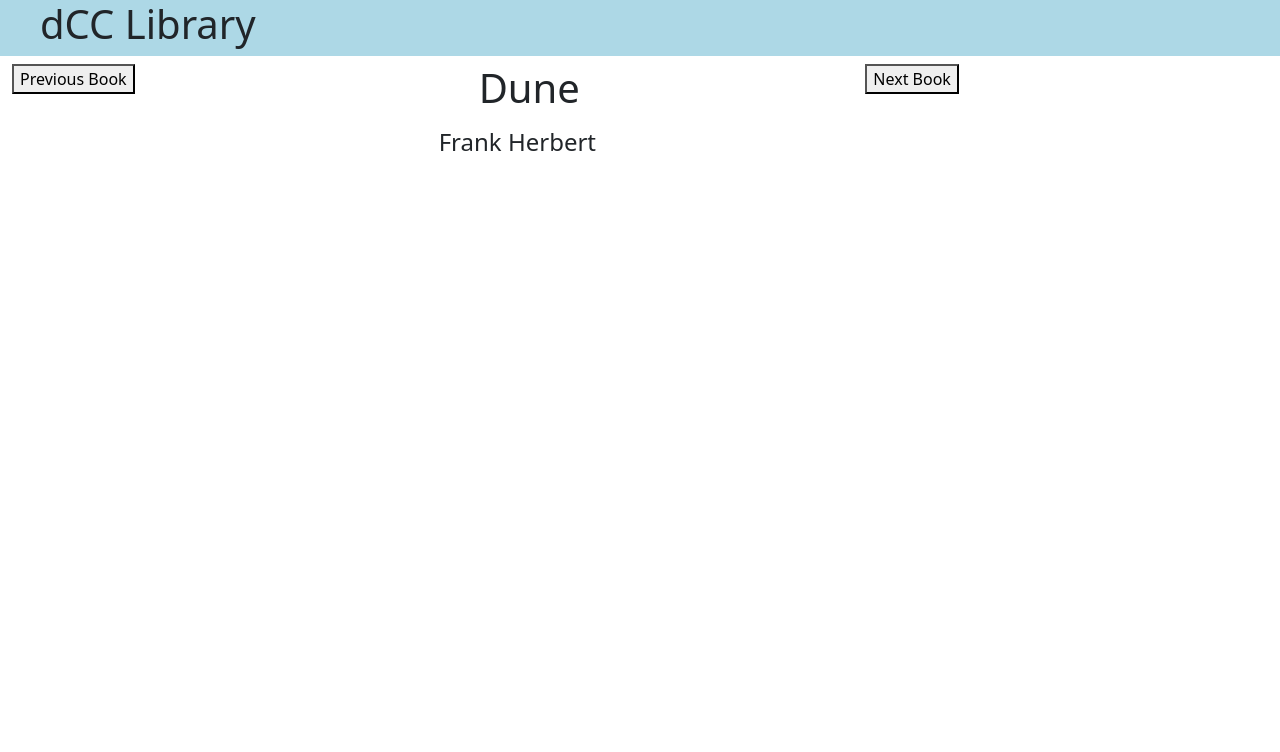
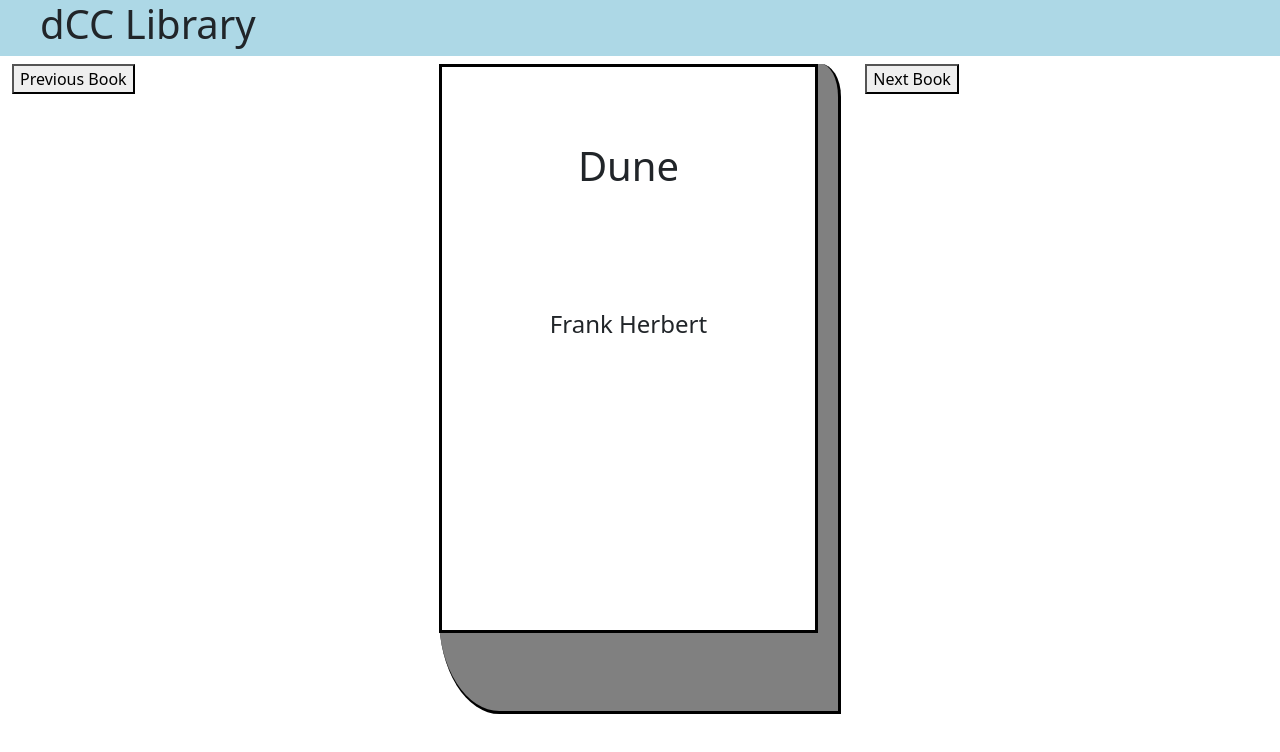
Before and after one commit to MitchA29/LibraryReactTutorial, a React (Create React App) app: page / in a window 1280 px wide. Shown: the top 752 px of the page. Built offline with nearby package versions, Linux system fonts and the light colour scheme.

Commit message:
Separated Book View Display Into Separate Book Component.

```diff
--- /dev/null
+++ b/src/components/Book/Book.css
@@ -0,0 +1,31 @@
+.cover {
+    background-color: white;
+    text-align: center;
+    border: solid black;
+    border-width: 1 1px;
+    height: 88%;
+    width: 95%;
+}
+
+.book {
+    background-color: gray;
+    text-align: center;
+    border-right: solid black;
+    border-bottom: solid black;
+    border-width: 1 1px;
+    height: 650px;
+    width: 100%;
+    border-bottom-left-radius: 15%;
+    border-top-right-radius: 5%;
+}
+
+.title {
+    padding: 20%;
+}
+
+.author {
+    padding-top: 10%;
+    padding-left: 5%;
+    padding-right: 5%;
+    padding-bottom: 50%;
+}
--- /dev/null
+++ b/src/components/Book/Book.jsx
@@ -0,0 +1,15 @@
+import React from 'react';
+import "./Book.css";
+
+const Book = (props) => {
+    return (
+        <div className="book">
+            <div className="cover">
+                <h1 className="title">{props.book.title}</h1>
+                <h4 className="author">{props.book.author}</h4>
+            </div>
+        </div>
+     );
+}
+
+export default Book;
--- a/src/components/BookViewer/BookViewer.jsx
+++ b/src/components/BookViewer/BookViewer.jsx
@@ -1,4 +1,5 @@
 import React from 'react';
+import Book from "../Book/Book";
 
 const BookViewer = (props) => {
     return (
@@ -9,8 +10,7 @@
             </div>
             <div className="col-md-4">
                 {/*Display book with cover here*/ }
-                <h1>{props.book.title}</h1>
-                <h4>{props.book.author}</h4>
+                <Book  book={props.book}/>
             </div>
             <div className="col-md-4">
                 {/*button here to move to the next book viewed*/ }
```
